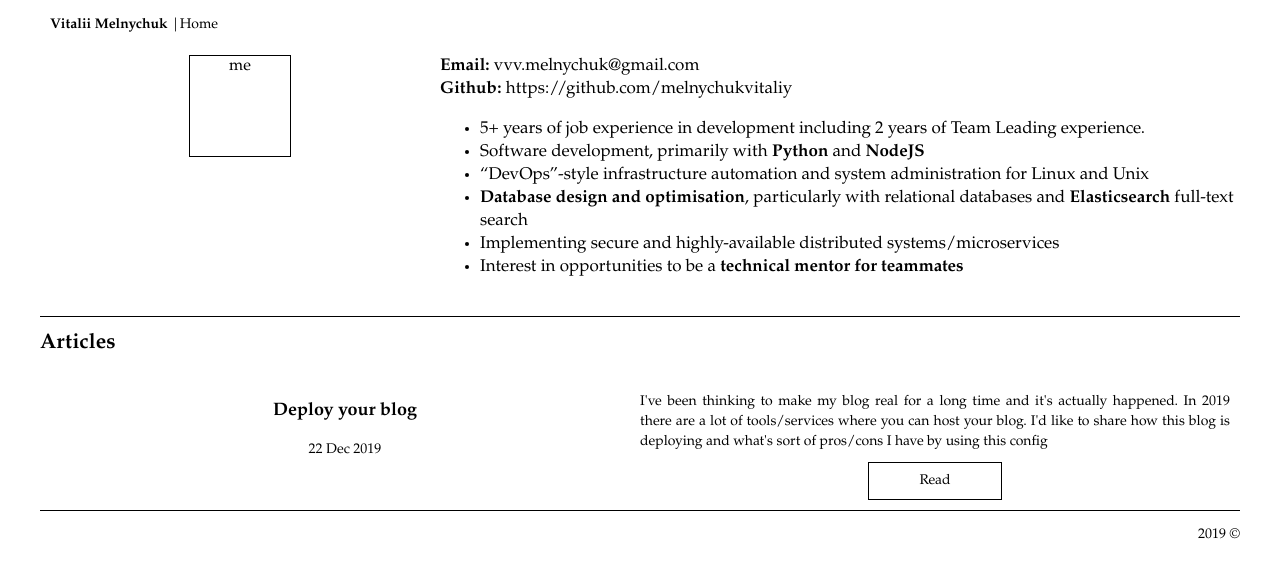
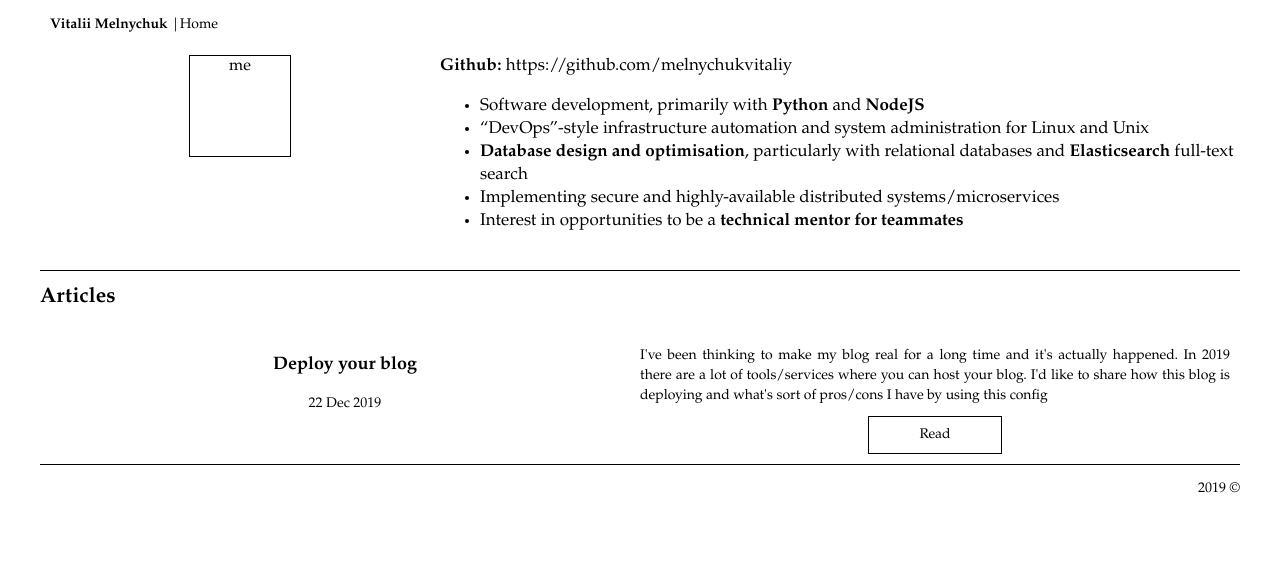
Before and after one commit to vitaliimelnychuk/blog, a Next.js app: page / in a window 1280 px wide. Shown: the top 576 px of the page. Built offline with nearby package versions, Linux system fonts and the light colour scheme.

Commit message:
clean up about, remove email and experience

```diff
--- a/components/About.tsx
+++ b/components/About.tsx
@@ -5,14 +5,10 @@ export default () => (
     <div className="photo">me</div>
     <div className="intro">
       <div className="contact">
-        <p><b>Email:</b> <a href="mailto: vvv.melnychuk@gmail.com">vvv.melnychuk@gmail.com</a></p>
         <p><b>Github:</b> <a href="https://github.com/melnychukvitaliy">https://github.com/melnychukvitaliy</a></p>
         <p> </p>
       </div>
       <ul>
-        <li>
-          5+ years of job experience in development including 2 years of Team Leading experience.
-        </li>
         <li>
           Software development, primarily with <b>Python</b> and <b>NodeJS</b>
         </li>
```
